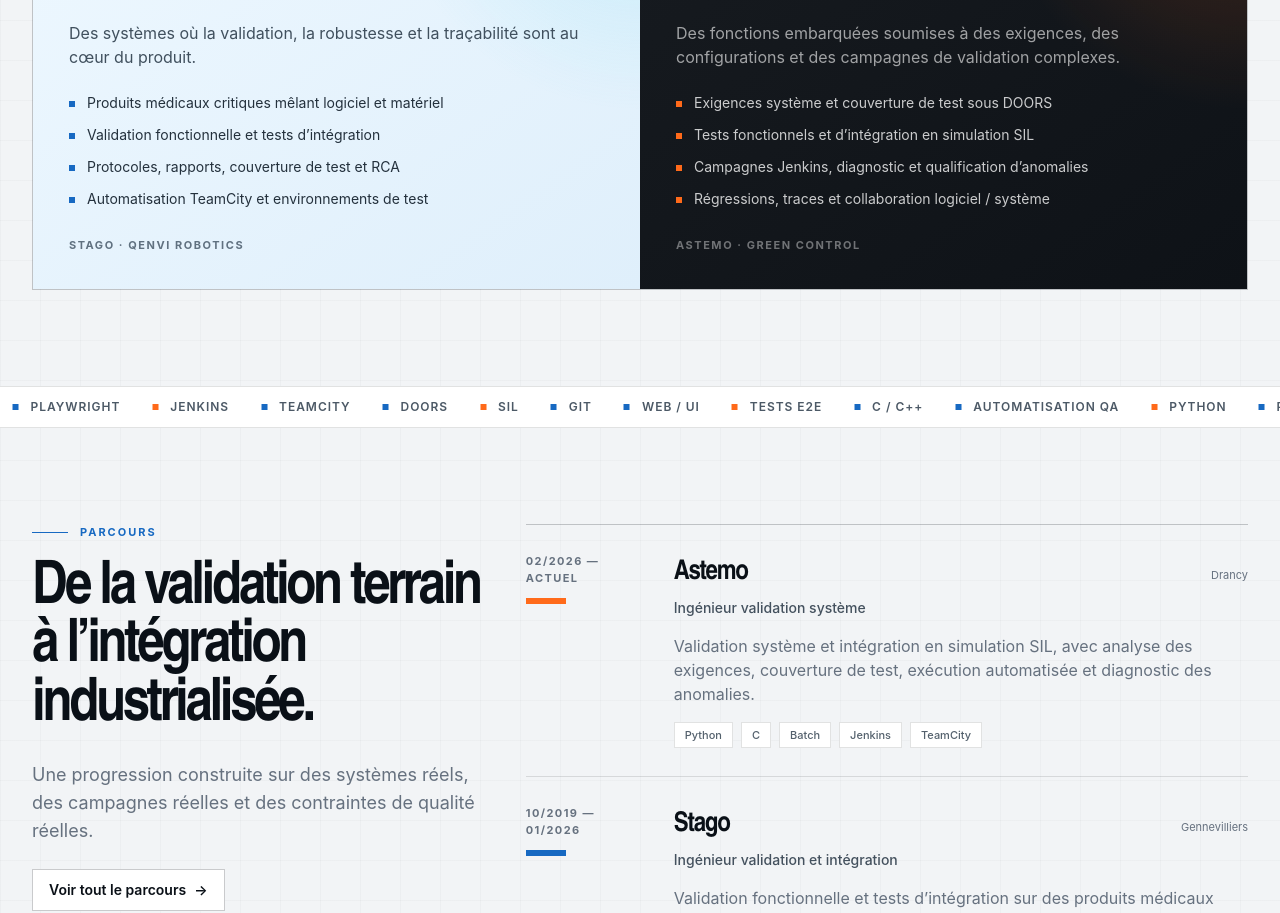
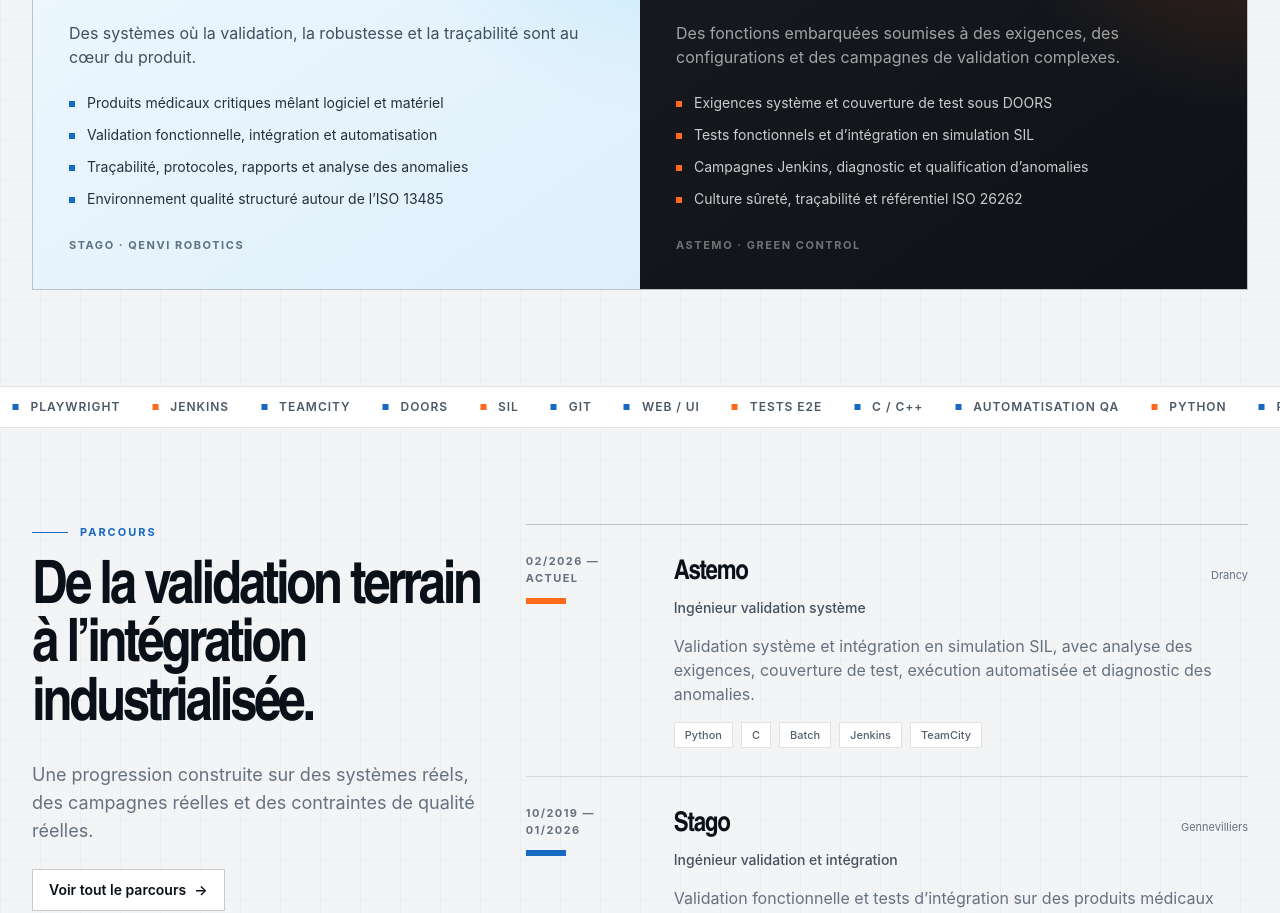
Before and after one commit to Robotham33/Portfolio-Hamza-Ghourabi, a Next.js app: page / in a window 1280 px wide. Shown: the part 1580-2493 px from the top of the page. Built offline with nearby package versions, Linux system fonts and the light colour scheme.

Commit message:
feat(domain): surface quality standards carefully

```diff
--- a/components/sections/domain-showcase.tsx
+++ b/components/sections/domain-showcase.tsx
@@ -2,16 +2,16 @@ import { SectionHeading } from "@/components/ui/section-heading";
 
 const medical = [
   "Produits médicaux critiques mêlant logiciel et matériel",
-  "Validation fonctionnelle et tests d’intégration",
-  "Protocoles, rapports, couverture de test et RCA",
-  "Automatisation TeamCity et environnements de test",
+  "Validation fonctionnelle, intégration et automatisation",
+  "Traçabilité, protocoles, rapports et analyse des anomalies",
+  "Environnement qualité structuré autour de l’ISO 13485",
 ] as const;
 
 const automotive = [
   "Exigences système et couverture de test sous DOORS",
   "Tests fonctionnels et d’intégration en simulation SIL",
   "Campagnes Jenkins, diagnostic et qualification d’anomalies",
-  "Régressions, traces et collaboration logiciel / système",
+  "Culture sûreté, traçabilité et référentiel ISO 26262",
 ] as const;
 
 export function DomainShowcase() {
```
